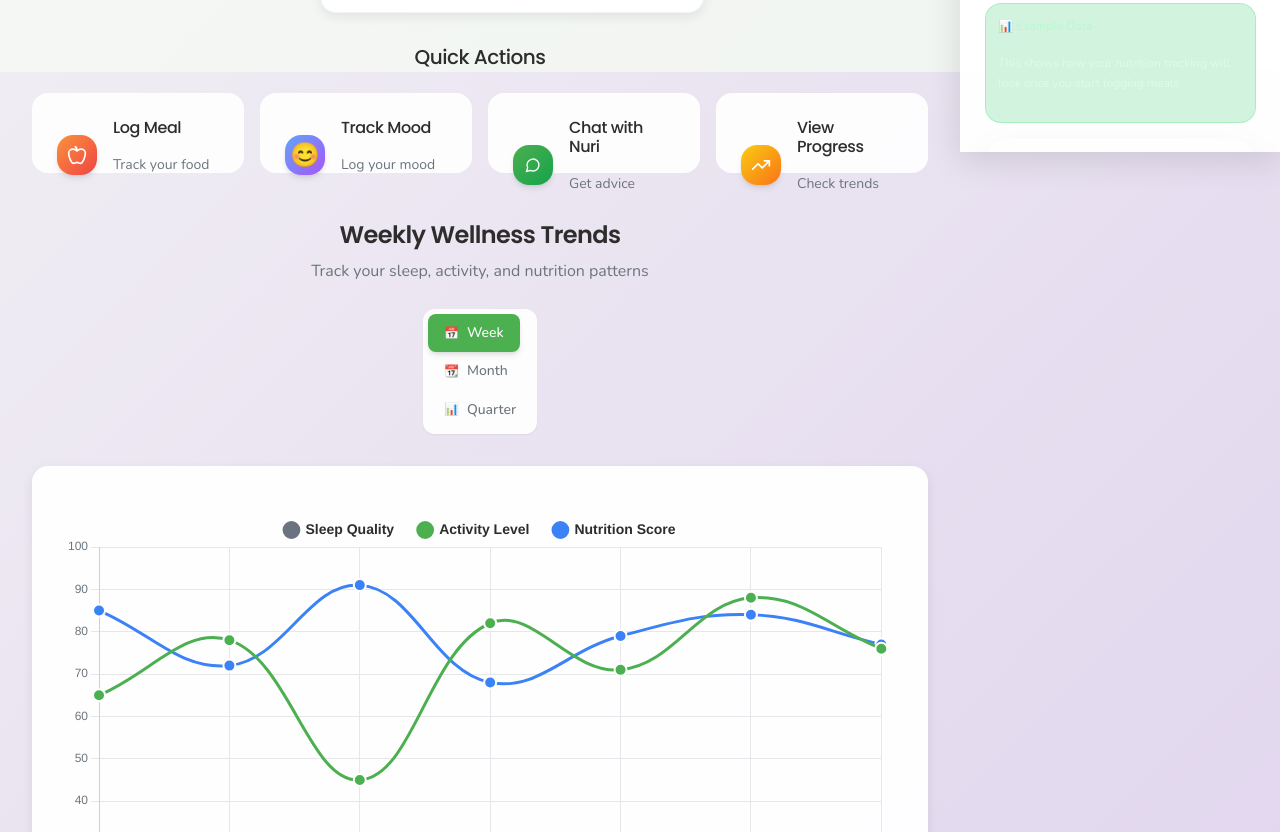
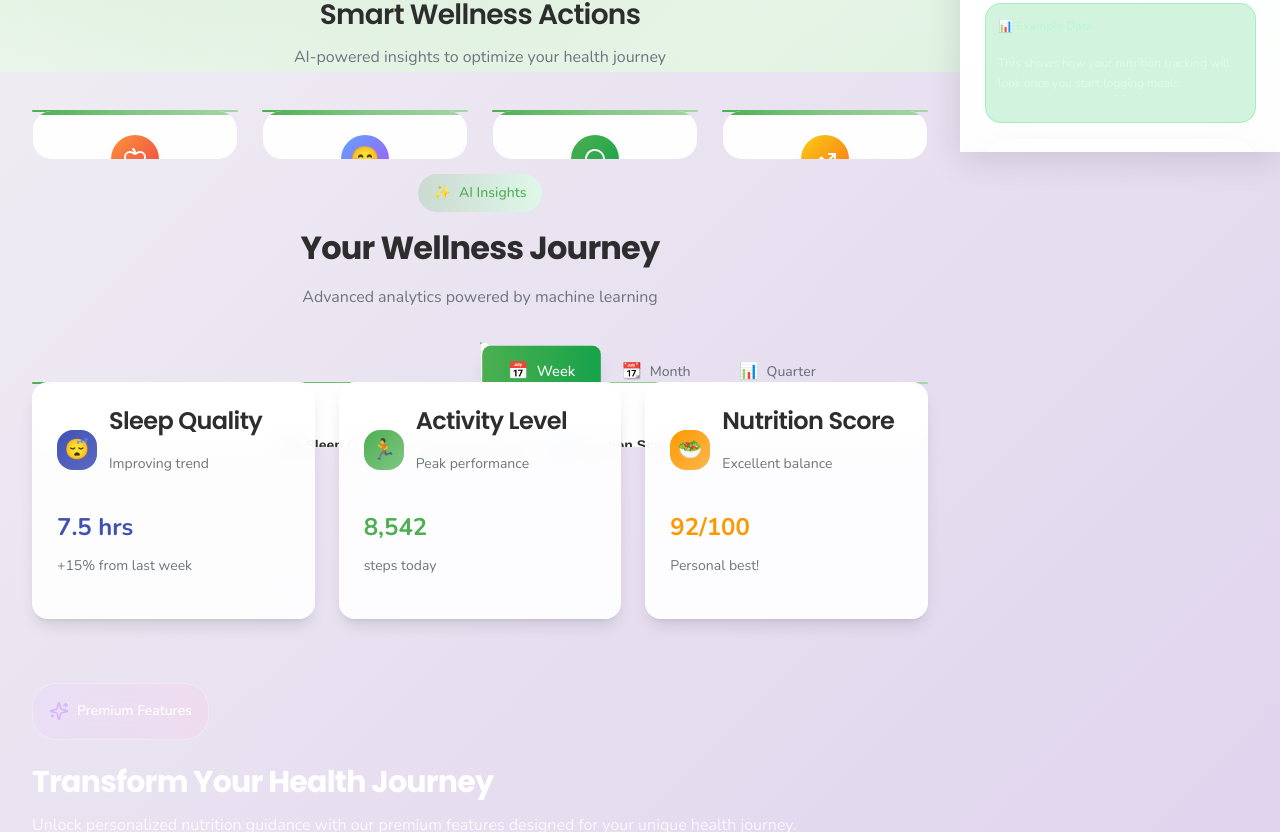
Before and after one commit to Deras07/NutriWell, a React (Vite) app: page / in a window 1280 px wide. Shown: the part 728-1560 px from the top of the page. Built offline with nearby package versions, Linux system fonts and the light colour scheme.

Commit message:
Fix all issues and transform into premium AI wellness experience: remove redundant navigation, implement vibrant sage gradient background, transform Quick Actions into premium glassmorphism cards with gradient borders, create revolutionary chart design with AI insights panel

```diff
--- a/src/components/ai/NuriAssistant.jsx
+++ b/src/components/ai/NuriAssistant.jsx
@@ -710,14 +710,26 @@ const NuriAssistant = () => {
 
   return (
     <div className="min-h-screen relative overflow-hidden">
-      {/* 🌿 ANIMATED BACKGROUND */}
+      {/* 🌿 VIBRANT WELLNESS GRADIENT BACKGROUND */}
       <div
         className="fixed inset-0 z-0"
         style={{
-          background: 'linear-gradient(135deg, #F7F9F7 0%, #F0F4F0 100%)'
+          background: 'linear-gradient(135deg, #D4EDDA 0%, #E8F5E8 25%, #F0F8F0 50%, #E8F5E8 75%, #D4EDDA 100%)'
         }}
       >
-
+        {/* Enhanced animated background pattern overlay */}
+        <div
+          className="absolute inset-0"
+          style={{
+            background: `
+              radial-gradient(circle at 20% 50%, rgba(76, 175, 80, 0.15) 0%, transparent 50%),
+              radial-gradient(circle at 80% 20%, rgba(129, 199, 132, 0.12) 0%, transparent 50%),
+              radial-gradient(circle at 40% 80%, rgba(165, 214, 167, 0.10) 0%, transparent 50%),
+              radial-gradient(circle at 60% 10%, rgba(200, 230, 201, 0.08) 0%, transparent 50%)
+            `,
+            pointerEvents: 'none'
+          }}
+        />
       </div>
 
       {/* Responsive Navigation */}
@@ -1752,18 +1764,7 @@ const NuriAssistant = () => {
                   Track your nutrition, mood, and progress with Nuri
                 </p>
 
-                <motion.button
-                  className="bg-[#4CAF50] hover:bg-[#28A745] text-white px-6 sm:px-8 py-4 sm:py-3 rounded-xl font-medium text-[14px] sm:text-[16px] shadow-[0_4px_12px_rgba(76,175,80,0.3)] hover:shadow-[0_8px_24px_rgba(76,175,80,0.4)] transition-all duration-200 flex items-center gap-3 mx-auto group h-14 sm:h-12 min-w-[200px] sm:min-w-[220px]"
-                  whileHover={{ scale: 1.02, y: -1 }}
-                  whileTap={{ scale: 0.98 }}
-                  initial={{ opacity: 0, y: 20 }}
-                  animate={{ opacity: 1, y: 0 }}
-                  transition={{ duration: 0.8, delay: 0.4 }}
-                  onClick={() => setShowNutritionDashboard(true)}
-                >
-                  <MessageCircle className="w-5 h-5" />
-                  Start Chat with Nuri
-                </motion.button>
+
               </div>
 
           {/* 🤖 3D NURI CHARACTER */}
@@ -1882,122 +1883,251 @@ const NuriAssistant = () => {
             </div>
           </motion.div>
 
-          {/* Quick Actions */}
+          {/* Premium Quick Actions */}
           <motion.div
-            className="w-full max-w-4xl mx-auto mb-12"
+            className="w-full max-w-6xl mx-auto mb-16"
             initial={{ opacity: 0, y: 20 }}
             animate={{ opacity: 1, y: 0 }}
             transition={{ duration: 0.8, delay: 0.8 }}
           >
-            <h3 className="text-[18px] sm:text-[20px] font-medium text-[#2D2D2D] mb-6 text-center">Quick Actions</h3>
-            <div className="grid grid-cols-2 lg:grid-cols-4 gap-3 sm:gap-4">
-              <motion.button
-                className="bg-white/90 backdrop-blur-md rounded-xl p-4 sm:p-6 border border-white/30 hover:shadow-[0_8px_24px_rgba(0,0,0,0.12)] transition-all duration-200 text-left min-h-[80px] sm:h-20 active:bg-white/80"
-                whileHover={{ y: -2, scale: 1.02 }}
+            <div className="text-center mb-10">
+              <h2 className="text-[24px] sm:text-[28px] font-semibold text-[#2D2D2D] mb-3 leading-tight">Smart Wellness Actions</h2>
+              <p className="text-[16px] text-[#6C757D] leading-relaxed">AI-powered insights to optimize your health journey</p>
+            </div>
+            <div className="grid grid-cols-1 md:grid-cols-2 lg:grid-cols-4 gap-6">
+              <motion.div
+                className="relative group cursor-pointer"
+                whileHover={{ y: -4 }}
                 whileTap={{ scale: 0.98 }}
+                initial={{ opacity: 0, y: 20 }}
+                animate={{ opacity: 1, y: 0 }}
+                transition={{ delay: 0.1 }}
               >
-                <div className="flex items-center gap-3 sm:gap-4">
-                  <div className="w-8 h-8 sm:w-10 sm:h-10 bg-gradient-to-br from-orange-400 to-red-500 rounded-xl flex items-center justify-center shadow-md flex-shrink-0">
-                    <Apple className="w-4 h-4 sm:w-5 sm:h-5 text-white" />
-                  </div>
-                  <div className="flex-1 min-w-0">
-                    <h4 className="text-[#2D2D2D] font-medium text-[14px] sm:text-[16px]">Log Meal</h4>
-                    <p className="text-[#6C757D] text-[12px] sm:text-[14px]">Track your food</p>
-                  </div>
-                </div>
-              </motion.button>
-
-              <motion.button
-                className="bg-white/90 backdrop-blur-md rounded-xl p-4 sm:p-6 border border-white/30 hover:shadow-[0_8px_24px_rgba(0,0,0,0.12)] transition-all duration-200 text-left min-h-[80px] sm:h-20 active:bg-white/80"
-                whileHover={{ y: -2, scale: 1.02 }}
+                <div className="absolute inset-0 bg-gradient-to-r from-[#4CAF50] via-[#81C784] to-[#A5D6A7] rounded-[20px] p-[1px]">
+                  <div className="h-full w-full bg-white/95 backdrop-blur-[10px] rounded-[19px] p-6 relative overflow-hidden">
+                    {/* Top gradient bar */}
+                    <div className="absolute top-0 left-0 right-0 h-1 bg-gradient-to-r from-[#4CAF50] via-[#81C784] to-[#A5D6A7]"></div>
+
+                    <div className="flex flex-col items-center text-center">
+                      <div className="w-12 h-12 bg-gradient-to-br from-orange-400 to-red-500 rounded-2xl flex items-center justify-center shadow-lg mb-4 transform group-hover:scale-110 transition-transform duration-200">
+                        <Apple className="w-6 h-6 text-white" />
+                      </div>
+                      <h4 className="text-[#2D2D2D] font-semibold text-lg mb-2">Smart Meal Log</h4>
+                      <p className="text-[#6C757D] text-sm mb-3">AI-powered nutrition tracking</p>
+
+                      {/* Progress indicator */}
+                      <div className="w-full bg-gray-100 rounded-full h-2 mb-2">
+                        <div className="bg-gradient-to-r from-orange-400 to-red-500 h-2 rounded-full w-3/4 transition-all duration-300"></div>
+                      </div>
+                      <span className="text-xs text-[#6C757D]">75% today's goal</span>
+                    </div>
+                  </div>
+                </div>
+              </motion.div>
+
+              <motion.div
+                className="relative group cursor-pointer"
+                whileHover={{ y: -4 }}
                 whileTap={{ scale: 0.98 }}
+                initial={{ opacity: 0, y: 20 }}
+                animate={{ opacity: 1, y: 0 }}
+                transition={{ delay: 0.2 }}
               >
-                <div className="flex items-center gap-3 sm:gap-4">
-                  <div className="w-8 h-8 sm:w-10 sm:h-10 bg-gradient-to-br from-blue-400 to-purple-500 rounded-xl flex items-center justify-center shadow-md flex-shrink-0">
-                    <div className="text-xl sm:text-2xl">😊</div>
-                  </div>
-                  <div className="flex-1 min-w-0">
-                    <h4 className="text-[#2D2D2D] font-medium text-[14px] sm:text-[16px]">Track Mood</h4>
-                    <p className="text-[#6C757D] text-[12px] sm:text-[14px]">Log your mood</p>
-                  </div>
-                </div>
-              </motion.button>
-
-              <motion.button
-                className="bg-white/90 backdrop-blur-md rounded-xl p-4 sm:p-6 border border-white/30 hover:shadow-[0_8px_24px_rgba(0,0,0,0.12)] transition-all duration-200 text-left min-h-[80px] sm:h-20 active:bg-white/80"
-                whileHover={{ y: -2, scale: 1.02 }}
+                <div className="absolute inset-0 bg-gradient-to-r from-[#4CAF50] via-[#81C784] to-[#A5D6A7] rounded-[20px] p-[1px]">
+                  <div className="h-full w-full bg-white/95 backdrop-blur-[10px] rounded-[19px] p-6 relative overflow-hidden">
+                    <div className="absolute top-0 left-0 right-0 h-1 bg-gradient-to-r from-[#4CAF50] via-[#81C784] to-[#A5D6A7]"></div>
+
+                    <div className="flex flex-col items-center text-center">
+                      <div className="w-12 h-12 bg-gradient-to-br from-blue-400 to-purple-500 rounded-2xl flex items-center justify-center shadow-lg mb-4 transform group-hover:scale-110 transition-transform duration-200">
+                        <div className="text-2xl">😊</div>
+                      </div>
+                      <h4 className="text-[#2D2D2D] font-semibold text-lg mb-2">Mood Tracker</h4>
+                      <p className="text-[#6C757D] text-sm mb-3">AI emotional insights</p>
+
+                      <div className="w-full bg-gray-100 rounded-full h-2 mb-2">
+                        <div className="bg-gradient-to-r from-blue-400 to-purple-500 h-2 rounded-full w-4/5 transition-all duration-300"></div>
+                      </div>
+                      <span className="text-xs text-[#6C757D]">Feeling Great!</span>
+                    </div>
+                  </div>
+                </div>
+              </motion.div>
+
+              <motion.div
+                className="relative group cursor-pointer"
+                whileHover={{ y: -4 }}
                 whileTap={{ scale: 0.98 }}
+                initial={{ opacity: 0, y: 20 }}
+                animate={{ opacity: 1, y: 0 }}
+                transition={{ delay: 0.3 }}
               >
-                <div className="flex items-center gap-3 sm:gap-4">
-                  <div className="w-8 h-8 sm:w-10 sm:h-10 bg-gradient-to-br from-[#4CAF50] to-green-600 rounded-xl flex items-center justify-center shadow-md flex-shrink-0">
-                    <MessageCircle className="w-4 h-4 sm:w-5 sm:w-5 text-white" />
-                  </div>
-                  <div className="flex-1 min-w-0">
-                    <h4 className="text-[#2D2D2D] font-medium text-[14px] sm:text-[16px]">Chat with Nuri</h4>
-                    <p className="text-[#6C757D] text-[12px] sm:text-[14px]">Get advice</p>
-                  </div>
-                </div>
-              </motion.button>
-
-              <motion.button
-                className="bg-white/90 backdrop-blur-md rounded-xl p-4 sm:p-6 border border-white/30 hover:shadow-[0_8px_24px_rgba(0,0,0,0.12)] transition-all duration-200 text-left min-h-[80px] sm:h-20 active:bg-white/80"
-                whileHover={{ y: -2, scale: 1.02 }}
+                <div className="absolute inset-0 bg-gradient-to-r from-[#4CAF50] via-[#81C784] to-[#A5D6A7] rounded-[20px] p-[1px]">
+                  <div className="h-full w-full bg-white/95 backdrop-blur-[10px] rounded-[19px] p-6 relative overflow-hidden">
+                    <div className="absolute top-0 left-0 right-0 h-1 bg-gradient-to-r from-[#4CAF50] via-[#81C784] to-[#A5D6A7]"></div>
+
+                    <div className="flex flex-col items-center text-center">
+                      <div className="w-12 h-12 bg-gradient-to-br from-[#4CAF50] to-green-600 rounded-2xl flex items-center justify-center shadow-lg mb-4 transform group-hover:scale-110 transition-transform duration-200">
+                        <MessageCircle className="w-6 h-6 text-white" />
+                      </div>
+                      <h4 className="text-[#2D2D2D] font-semibold text-lg mb-2">Chat with Nuri</h4>
+                      <p className="text-[#6C757D] text-sm mb-3">24/7 AI wellness coach</p>
+
+                      <div className="w-full bg-gray-100 rounded-full h-2 mb-2">
+                        <div className="bg-gradient-to-r from-[#4CAF50] to-green-600 h-2 rounded-full w-full transition-all duration-300"></div>
+                      </div>
+                      <span className="text-xs text-[#6C757D]">Always available</span>
+                    </div>
+                  </div>
+                </div>
+              </motion.div>
+
+              <motion.div
+                className="relative group cursor-pointer"
+                whileHover={{ y: -4 }}
                 whileTap={{ scale: 0.98 }}
+                initial={{ opacity: 0, y: 20 }}
+                animate={{ opacity: 1, y: 0 }}
+                transition={{ delay: 0.4 }}
               >
-                <div className="flex items-center gap-3 sm:gap-4">
-                  <div className="w-8 h-8 sm:w-10 sm:h-10 bg-gradient-to-br from-yellow-400 to-orange-500 rounded-xl flex items-center justify-center shadow-md flex-shrink-0">
-                    <TrendingUp className="w-4 h-4 sm:w-5 sm:h-5 text-white" />
-                  </div>
-                  <div className="flex-1 min-w-0">
-                    <h4 className="text-[#2D2D2D] font-medium text-[14px] sm:text-[16px]">View Progress</h4>
-                    <p className="text-[#6C757D] text-[12px] sm:text-[14px]">Check trends</p>
-                  </div>
-                </div>
-              </motion.button>
+                <div className="absolute inset-0 bg-gradient-to-r from-[#4CAF50] via-[#81C784] to-[#A5D6A7] rounded-[20px] p-[1px]">
+                  <div className="h-full w-full bg-white/95 backdrop-blur-[10px] rounded-[19px] p-6 relative overflow-hidden">
+                    <div className="absolute top-0 left-0 right-0 h-1 bg-gradient-to-r from-[#4CAF50] via-[#81C784] to-[#A5D6A7]"></div>
+
+                    <div className="flex flex-col items-center text-center">
+                      <div className="w-12 h-12 bg-gradient-to-br from-yellow-400 to-orange-500 rounded-2xl flex items-center justify-center shadow-lg mb-4 transform group-hover:scale-110 transition-transform duration-200">
+                        <TrendingUp className="w-6 h-6 text-white" />
+                      </div>
+                      <h4 className="text-[#2D2D2D] font-semibold text-lg mb-2">Progress Analytics</h4>
+                      <p className="text-[#6C757D] text-sm mb-3">Advanced health metrics</p>
+
+                      <div className="w-full bg-gray-100 rounded-full h-2 mb-2">
+                        <div className="bg-gradient-to-r from-yellow-400 to-orange-500 h-2 rounded-full w-5/6 transition-all duration-300"></div>
+                      </div>
+                      <span className="text-xs text-[#6C757D]">+12% this week</span>
+                    </div>
+                  </div>
+                </div>
+              </motion.div>
             </div>
           </motion.div>
 
-          {/* Weekly Wellness Trends Chart */}
+          {/* Revolutionary AI Wellness Analytics */}
           <motion.div
-            className="w-full max-w-7xl mx-auto mb-12"
+            className="w-full max-w-7xl mx-auto mb-16"
             initial={{ opacity: 0, y: 20 }}
             animate={{ opacity: 1, y: 0 }}
             transition={{ duration: 0.8, delay: 1.2 }}
           >
-            <div className="text-center mb-8">
-              <h2 className="text-[20px] sm:text-[24px] font-semibold text-[#2D2D2D] mb-2">Weekly Wellness Trends</h2>
-              <p className="text-[14px] sm:text-[16px] text-[#6C757D] mb-6">Track your sleep, activity, and nutrition patterns</p>
-
-              {/* Time Period Selector */}
+            <div className="text-center mb-10">
+              <div className="inline-flex items-center gap-2 bg-gradient-to-r from-[#4CAF50]/20 to-green-100/80 rounded-full px-4 py-2 mb-4">
+                <span className="text-sm">✨</span>
+                <span className="text-sm font-medium text-[#4CAF50]">AI Insights</span>
+              </div>
+              <h2 className="text-[28px] sm:text-[32px] font-bold text-[#2D2D2D] mb-4 leading-tight">Your Wellness Journey</h2>
+              <p className="text-[16px] text-[#6C757D] leading-relaxed mb-8">Advanced analytics powered by machine learning</p>
+
+              {/* Premium Time Period Selector */}
               <div className="flex justify-center">
-                <div className="bg-white/90 backdrop-blur-md rounded-lg p-1 shadow-sm border border-white/30">
-                  {[
-                    { id: 'week', label: 'Week', icon: '📅' },
-                    { id: 'month', label: 'Month', icon: '📆' },
-                    { id: 'quarter', label: 'Quarter', icon: '📊' }
-                  ].map((period) => (
-                    <button
-                      key={period.id}
-                      onClick={() => setTimePeriod(period.id)}
-                      className={`px-4 py-2 rounded-md text-sm font-medium transition-all duration-200 flex items-center gap-2 ${
-                        timePeriod === period.id
-                          ? 'bg-[#4CAF50] text-white shadow-md'
-                          : 'text-[#6C757D] hover:text-[#2D2D2D] hover:bg-[#F8F9FA]'
-                      }`}
-                    >
-                      <span className="text-xs">{period.icon}</span>
-                      <span className="hidden sm:inline">{period.label}</span>
-                    </button>
-                  ))}
+                <div className="relative">
+                  <div className="absolute inset-0 bg-gradient-to-r from-[#4CAF50] via-[#81C784] to-[#A5D6A7] rounded-lg p-[1px]">
+                    <div className="bg-white/95 backdrop-blur-md rounded-[7px] p-1">
+                      <div className="flex">
+                        {[
+                          { id: 'week', label: 'Week', icon: '📅' },
+                          { id: 'month', label: 'Month', icon: '📆' },
+                          { id: 'quarter', label: 'Quarter', icon: '📊' }
+                        ].map((period) => (
+                          <button
+                            key={period.id}
+                            onClick={() => setTimePeriod(period.id)}
+                            className={`px-6 py-3 rounded-md text-sm font-medium transition-all duration-200 flex items-center gap-2 ${
+                              timePeriod === period.id
+                                ? 'bg-gradient-to-r from-[#4CAF50] to-green-600 text-white shadow-lg transform scale-105'
+                                : 'text-[#6C757D] hover:text-[#2D2D2D] hover:bg-white/50'
+                            }`}
+                          >
+                            <span className="text-base">{period.icon}</span>
+                            <span>{period.label}</span>
+                          </button>
+                        ))}
+                      </div>
+                    </div>
+                  </div>
                 </div>
               </div>
             </div>
 
-            <div className="bg-white/95 backdrop-blur-md rounded-xl p-6 sm:p-8 shadow-[0_4px_12px_rgba(0,0,0,0.08)] border border-white/30">
-              <div className="h-[300px] sm:h-[400px] lg:h-[500px]">
-                <Line data={wellnessChartData} options={chartOptions} />
+            {/* Premium Chart Container */}
+            <div className="relative">
+              <div className="absolute inset-0 bg-gradient-to-r from-[#4CAF50] via-[#81C784] to-[#A5D6A7] rounded-[24px] p-[1px]">
+                <div className="h-full w-full bg-white/95 backdrop-blur-[20px] rounded-[23px] p-8 relative overflow-hidden">
+                  {/* Subtle background pattern */}
+                  <div className="absolute inset-0 opacity-5">
+                    <div className="absolute inset-0" style={{
+                      backgroundImage: 'radial-gradient(circle at 1px 1px, rgba(76,175,80,0.3) 1px, transparent 0)',
+                      backgroundSize: '20px 20px'
+                    }}></div>
+                  </div>
+
+                  {/* Chart */}
+                  <div className="relative z-10">
+                    <div className="h-[350px] sm:h-[450px] lg:h-[550px]">
+                      <Line data={wellnessChartData} options={chartOptions} />
+                    </div>
+                  </div>
+                </div>
               </div>
             </div>
+
+            {/* AI Insights Panel */}
+            <motion.div
+              className="mt-8 grid grid-cols-1 md:grid-cols-3 gap-6"
+              initial={{ opacity: 0, y: 20 }}
+              animate={{ opacity: 1, y: 0 }}
+              transition={{ duration: 0.8, delay: 1.6 }}
+            >
+              <div className="bg-white/90 backdrop-blur-md rounded-xl p-6 border border-white/30 shadow-lg">
+                <div className="flex items-center gap-3 mb-4">
+                  <div className="w-10 h-10 bg-gradient-to-br from-[#3F51B5] to-[#5C6BC0] rounded-xl flex items-center justify-center">
+                    <div className="text-xl">😴</div>
+                  </div>
+                  <div>
+                    <h4 className="font-semibold text-[#2D2D2D]">Sleep Quality</h4>
+                    <p className="text-sm text-[#6C757D]">Improving trend</p>
+                  </div>
+                </div>
+                <div className="text-2xl font-bold text-[#3F51B5] mb-2">7.5 hrs</div>
+                <p className="text-sm text-[#6C757D]">+15% from last week</p>
+              </div>
+
+              <div className="bg-white/90 backdrop-blur-md rounded-xl p-6 border border-white/30 shadow-lg">
+                <div className="flex items-center gap-3 mb-4">
+                  <div className="w-10 h-10 bg-gradient-to-br from-[#4CAF50] to-[#81C784] rounded-xl flex items-center justify-center">
+                    <div className="text-xl">🏃</div>
+                  </div>
+                  <div>
+                    <h4 className="font-semibold text-[#2D2D2D]">Activity Level</h4>
+                    <p className="text-sm text-[#6C757D]">Peak performance</p>
+                  </div>
+                </div>
+                <div className="text-2xl font-bold text-[#4CAF50] mb-2">8,542</div>
+                <p className="text-sm text-[#6C757D]">steps today</p>
+              </div>
+
+              <div className="bg-white/90 backdrop-blur-md rounded-xl p-6 border border-white/30 shadow-lg">
+                <div className="flex items-center gap-3 mb-4">
+                  <div className="w-10 h-10 bg-gradient-to-br from-[#FF9800] to-[#FFB74D] rounded-xl flex items-center justify-center">
+                    <div className="text-xl">🥗</div>
+                  </div>
+                  <div>
+                    <h4 className="font-semibold text-[#2D2D2D]">Nutrition Score</h4>
+                    <p className="text-sm text-[#6C757D]">Excellent balance</p>
+                  </div>
+                </div>
+                <div className="text-2xl font-bold text-[#FF9800] mb-2">92/100</div>
+                <p className="text-sm text-[#6C757D]">Personal best!</p>
+              </div>
+            </motion.div>
           </motion.div>
 
             </>
```
